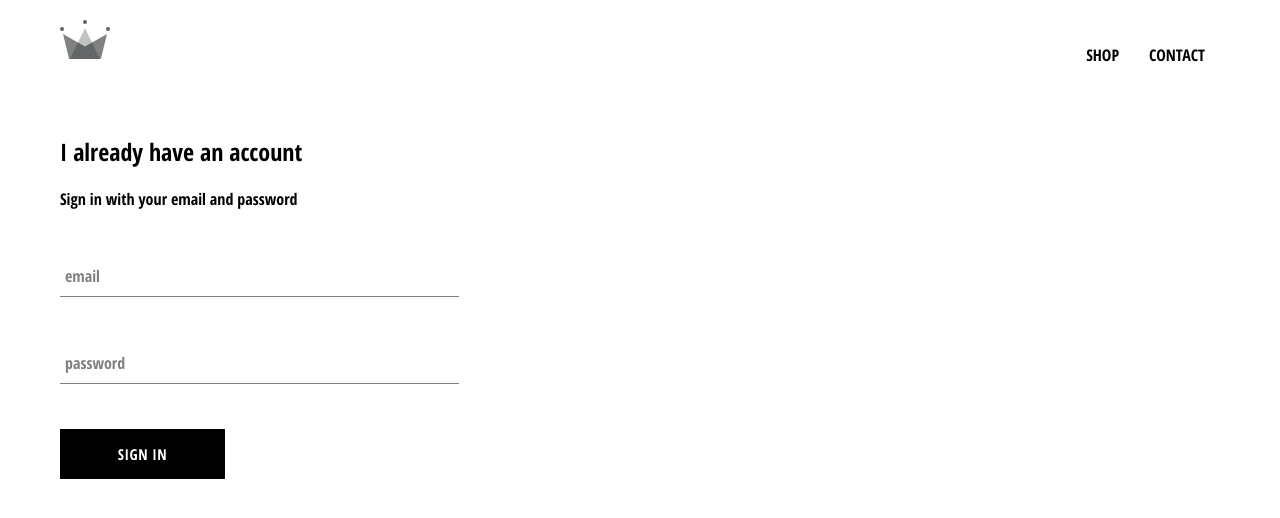
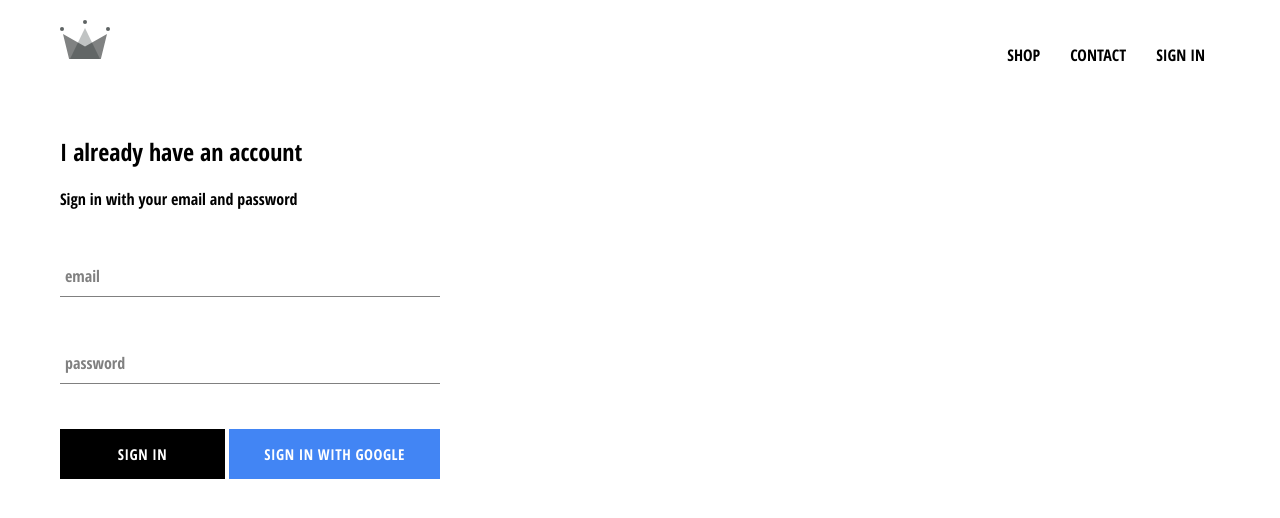
Before and after one commit to keeganlange/React-Ecommerce-Project, a React (Create React App) app: page /signin in a window 1280 px wide. Shown: the top 518 px of the page. Built offline with nearby package versions, Linux system fonts and the light colour scheme; no server answers.

Commit message:
Added google sign in button and started Firebase authentication
Finished flushing out the google sign in button and started grabbing user information so that I can store it in Firebase for authentication and display name later

```diff
--- a/package.json
+++ b/package.json
@@ -6,10 +6,11 @@
     "@testing-library/jest-dom": "^5.16.1",
     "@testing-library/react": "^11.2.7",
     "@testing-library/user-event": "^12.8.3",
+    "firebase": "^9.6.7",
     "node-sass": "^7.0.1",
     "react": "^17.0.2",
     "react-dom": "^17.0.2",
-    "react-scripts": "5.0.0",
+    "react-scripts": "^5.0.0",
     "web-vitals": "^0.2.4",
     "workbox-background-sync": "^5.1.4",
     "workbox-broadcast-update": "^5.1.4",
--- a/src/App.css
+++ b/src/App.css
@@ -1,9 +1,13 @@
-body{
-    font-family: 'Open Sans Condensed', sans-serif;
-    padding: 20px 60px;
+body {
+  font-family: "Open Sans Condensed", sans-serif;
+  padding: 20px 60px;
 }
 
 a {
-    text-decoration: none;
-    color: black;
+  text-decoration: none;
+  color: black;
 }
+
+* {
+  box-sizing: border-box;
+}
--- a/src/App.js
+++ b/src/App.js
@@ -6,11 +6,35 @@
 import ShopPage from "./pages/shop/shop.component.jsx";
 import SignInAndSignUp from "./pages/sign-in-and-sign-up/sign-in-and-sign-up.component.jsx";
 import Header from "./components/header/header.component.jsx";
+import { auth } from "./firebase/firebase.utils";
 
-function App() {
+class App extends React.Component {
+  constructor(props) {
+    super();
+
+    this.state = {
+      currentUser: null,
+    };
+  }
+
+  unsubscribeFromAuth = null;
+
+  componentDidMount() {
+    this.unsubscribeFromAuth = auth.onAuthStateChanged((user) => {
+      this.setState({ currentUser: user });
+
+      console.log("hello there: ", user);
+    });
+  }
+
+  componentWillUnmount() {
+    this.unsubscribeFromAuth();
+  }
+
+  render() {
     return (
       <div>
-      <Header />
+        <Header currentUser={this.state.currentUser} />
         <Switch>
           <Route exact path="/" component={HomePage} />
           <Route exact path="/shop" component={ShopPage} />
@@ -19,5 +43,6 @@
       </div>
     );
   }
+}
 //<HomePage />
 export default App;
--- a/src/components/custom-button/custom-button.component.jsx
+++ b/src/components/custom-button/custom-button.component.jsx
@@ -2,8 +2,11 @@
 
 import "./custom-button.styles.scss";
 
-const CustomButton = ({ children, ...otherProps }) => (
-  <button className="custom-button" {...otherProps}>
+const CustomButton = ({ children, isGoogleSignIn, ...otherProps }) => (
+  <button
+    className={`${isGoogleSignIn ? "google-sign-in" : ""} custom-button`}
+    {...otherProps}
+  >
     {children}
   </button>
 );
--- a/src/components/custom-button/custom-button.styles.scss
+++ b/src/components/custom-button/custom-button.styles.scss
@@ -19,4 +19,15 @@
         color: black;
         border: 1px solid black;
     }
+
+    &.google-sign-in {
+        background-color: #4285F4;
+        color: white;
+
+        &:hover {
+            background-color: white;
+            color: black;
+            border: 1px solid black;
+        }
+    }
 }
--- a/src/components/header/header.component.jsx
+++ b/src/components/header/header.component.jsx
@@ -1,11 +1,13 @@
 import React from "react";
 import { Link } from "react-router-dom";
+
+import { auth } from "../../firebase/firebase.utils";
 
 import { ReactComponent as Logo } from "../../assets/crown.svg";
 
 import "./header.styles.scss";
 
-const Header = () => (
+const Header = ({ currentUser }) => (
   <div className="header">
     <Link to="/">
       <Logo className="logo" />
@@ -17,6 +19,15 @@
       <Link className="option" to="/signin">
         CONTACT
       </Link>
+      {currentUser ? (
+        <div className="option" onClick={() => auth.signOut()}>
+          SIGN OUT
+        </div>
+      ) : (
+        <Link className="option" to="/signin">
+          SIGN IN
+        </Link>
+      )}
     </div>
   </div>
 );
--- a/src/components/header/header.styles.scss
+++ b/src/components/header/header.styles.scss
@@ -17,6 +17,7 @@
     display: flex;
     align-items: center;
     justify-content: flex-end;
+    cursor: pointer;
 
     .option {
       padding: 10px 15px;
--- a/src/components/sign-in/sign-in.component.jsx
+++ b/src/components/sign-in/sign-in.component.jsx
@@ -3,6 +3,8 @@
 
 import FormInput from "../form-input/form-input.component";
 import CustomButton from "../custom-button/custom-button.component";
+
+import { signInWithGoogle } from "../../firebase/firebase.utils";
 
 import "./sign-in.styles.scss";
 
@@ -50,8 +52,12 @@
             label="password"
             required
           />
-
-          <CustomButton type="submit"> Sign In </CustomButton>
+          <div className="buttons">
+            <CustomButton type="submit"> Sign In </CustomButton>
+            <CustomButton onClick={signInWithGoogle} isGoogleSignIn>
+              Sign In With Google
+            </CustomButton>
+          </div>
         </form>
       </div>
     );
--- a/src/components/sign-in/sign-in.styles.scss
+++ b/src/components/sign-in/sign-in.styles.scss
@@ -1,9 +1,14 @@
 .sign-in {
-    width: 30vw;
+    width: 380px;
     display: flex;
     flex-direction: column;
 
     .title {
         margin: 10px 0;
     }
+
+    .buttons {
+        display: flex;
+        justify-content: space-between;
+    }
 }
--- /dev/null
+++ b/src/firebase/firebase.utils.js
@@ -0,0 +1,30 @@
+import firebase from "firebase/compat/app";
+import "firebase/compat/firestore";
+import "firebase/compat/auth";
+
+const config = {
+  apiKey: "AIzaSyCVfmkalZP8vxbRx_n8wIwb8kSAvebrrhc",
+  authDomain: "treasure-db.firebaseapp.com",
+  projectId: "treasure-db",
+  storageBucket: "treasure-db.appspot.com",
+  messagingSenderId: "829197509223",
+  appId: "1:829197509223:web:a1592841fabed193f76ac2",
+  measurementId: "G-1SPWCZNZ2C",
+};
+
+export const createUserProfileDocument = async (userAuth, additionalData) => {
+  if (!userAuth) {
+    return;
+  }
+};
+
+firebase.initializeApp(config);
+
+export const auth = firebase.auth();
+export const firestore = firebase.firestore();
+
+const provider = new firebase.auth.GoogleAuthProvider();
+//provider.setCustomParameters({ prompt: "select_amount" });
+export const signInWithGoogle = () => auth.signInWithPopup(provider);
+
+export default firebase;
```
Also changed, not shown: 1 other file (tests, documents, lock files or other folders). Lines whose indentation alone changed are shown as unchanged.
